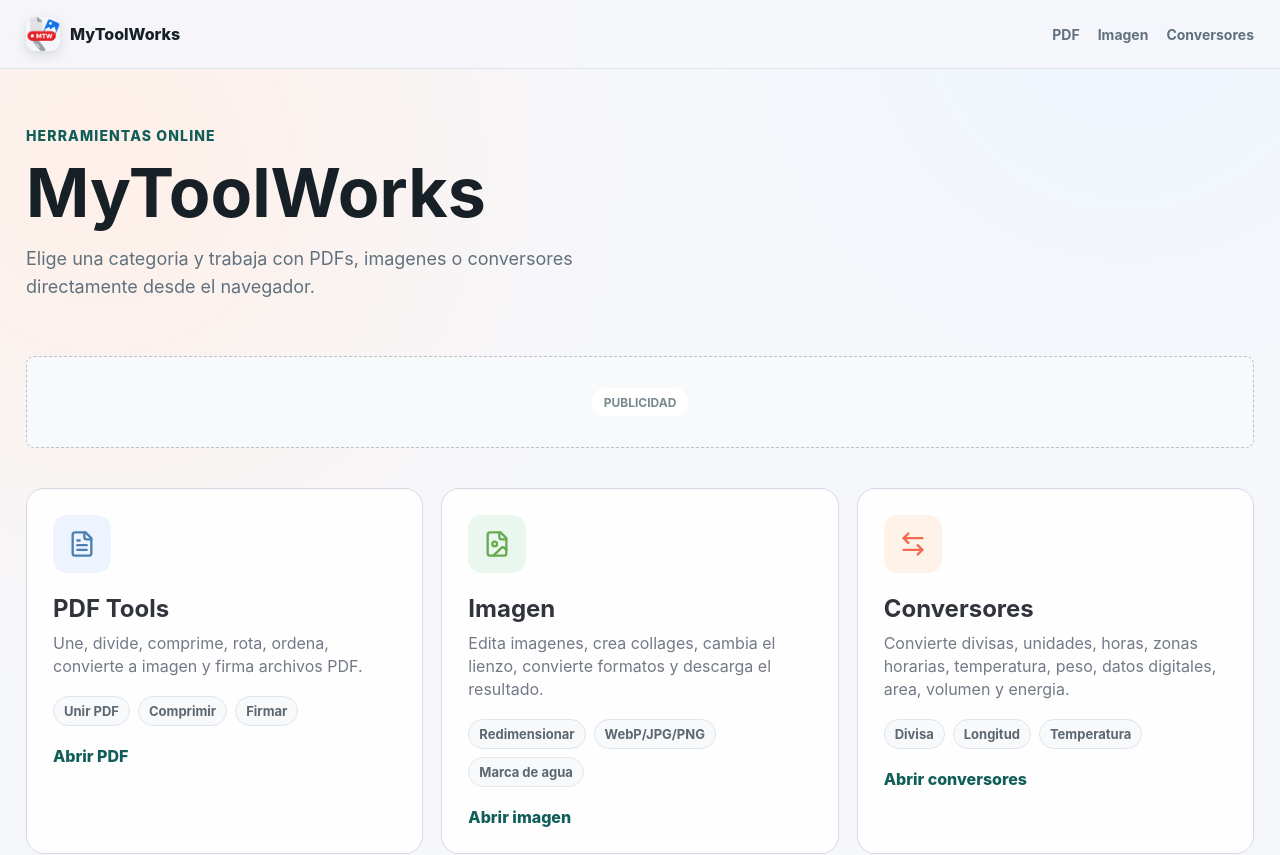
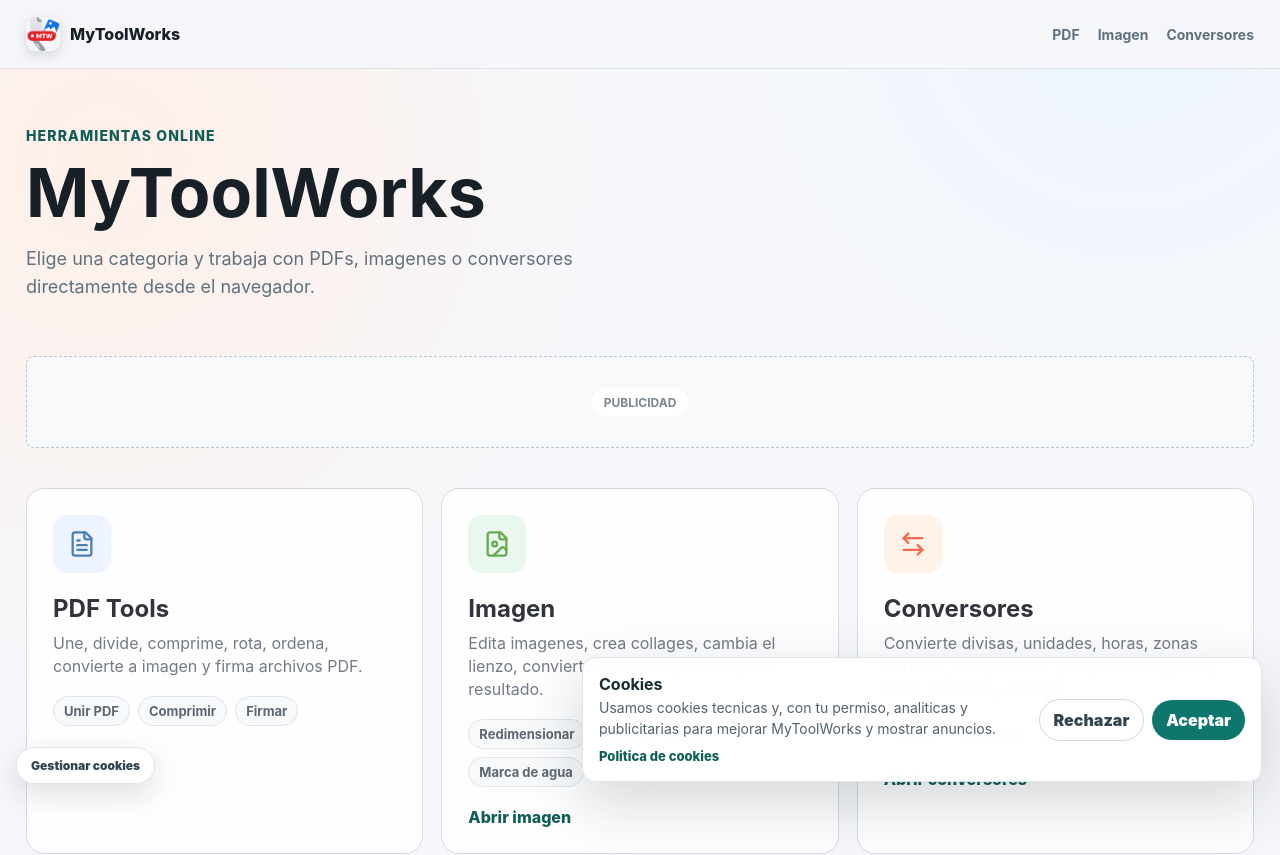
Before and after one commit to txoutx/mytoolworks, a Next.js app: page / in a window 1280 px wide. Shown: the top 855 px of the page. Built offline with nearby package versions, Linux system fonts and the light colour scheme.

Commit message:
Add visible cookie consent controls

```diff
--- /dev/null
+++ b/app/components/CookieConsent.tsx
@@ -0,0 +1,95 @@
+"use client";
+
+import { useEffect, useState } from "react";
+import type { Locale } from "../../lib/i18n";
+
+declare global {
+  interface Window {
+    Cookiebot?: {
+      renew?: () => void;
+      hide?: () => void;
+      consent?: {
+        necessary?: boolean;
+        preferences?: boolean;
+        statistics?: boolean;
+        marketing?: boolean;
+      };
+    };
+  }
+}
+
+const storageKey = "mytoolworks-cookie-choice";
+
+const text = {
+  es: {
+    title: "Cookies",
+    body: "Usamos cookies tecnicas y, con tu permiso, analiticas y publicitarias para mejorar MyToolWorks y mostrar anuncios.",
+    accept: "Aceptar",
+    reject: "Rechazar",
+    manage: "Gestionar cookies",
+    policy: "Politica de cookies"
+  },
+  en: {
+    title: "Cookies",
+    body: "We use technical cookies and, with your permission, analytics and advertising cookies to improve MyToolWorks and show ads.",
+    accept: "Accept",
+    reject: "Reject",
+    manage: "Manage cookies",
+    policy: "Cookie policy"
+  }
+} as const;
+
+export function CookieConsent({ locale }: { locale: Locale }) {
+  const t = text[locale];
+  const [visible, setVisible] = useState(false);
+
+  useEffect(() => {
+    const timer = window.setTimeout(() => {
+      const localChoice = window.localStorage.getItem(storageKey);
+      const cookiebotConsent = window.Cookiebot?.consent;
+      if (!localChoice && !cookiebotConsent) setVisible(true);
+    }, 1200);
+
+    return () => window.clearTimeout(timer);
+  }, []);
+
+  function saveChoice(choice: "accepted" | "rejected") {
+    window.localStorage.setItem(storageKey, choice);
+    setVisible(false);
+    window.Cookiebot?.hide?.();
+  }
+
+  function openPreferences() {
+    if (window.Cookiebot?.renew) {
+      window.Cookiebot.renew();
+      setVisible(false);
+      return;
+    }
+    setVisible(true);
+  }
+
+  return (
+    <>
+      {visible && (
+        <section className="cookie-consent" aria-label={t.title}>
+          <div>
+            <strong>{t.title}</strong>
+            <p>{t.body}</p>
+            <a href={locale === "en" ? "/en/cookies" : "/cookies"}>{t.policy}</a>
+          </div>
+          <div className="cookie-actions">
+            <button type="button" className="secondary" onClick={() => saveChoice("rejected")}>
+              {t.reject}
+            </button>
+            <button type="button" onClick={() => saveChoice("accepted")}>
+              {t.accept}
+            </button>
+          </div>
+        </section>
+      )}
+      <button type="button" className="cookie-manage" onClick={openPreferences}>
+        {t.manage}
+      </button>
+    </>
+  );
+}
--- a/app/globals.css
+++ b/app/globals.css
@@ -2001,6 +2001,78 @@ h1 {
   color: var(--ink);
 }
 
+.cookie-consent {
+  position: fixed;
+  right: 18px;
+  bottom: 18px;
+  z-index: 80;
+  display: grid;
+  grid-template-columns: minmax(0, 1fr) auto;
+  gap: 16px;
+  align-items: center;
+  width: min(680px, calc(100vw - 36px));
+  border: 1px solid #dce5ea;
+  border-radius: 14px;
+  background: rgba(255, 255, 255, 0.98);
+  box-shadow: 0 20px 60px rgba(18, 31, 38, 0.18);
+  padding: 16px;
+}
+
+.cookie-consent strong {
+  display: block;
+  margin-bottom: 4px;
+  color: #172b33;
+  font-size: 16px;
+}
+
+.cookie-consent p {
+  margin: 0 0 6px;
+  color: #52616b;
+  font-size: 14px;
+  line-height: 1.45;
+}
+
+.cookie-consent a {
+  color: var(--brand-strong);
+  font-size: 13px;
+  font-weight: 850;
+}
+
+.cookie-actions {
+  display: flex;
+  gap: 8px;
+  align-items: center;
+}
+
+.cookie-actions button,
+.cookie-manage {
+  border: 0;
+  border-radius: 999px;
+  background: var(--brand);
+  color: #fff;
+  padding: 10px 14px;
+  font-weight: 900;
+  cursor: pointer;
+}
+
+.cookie-actions button.secondary {
+  border: 1px solid #ccd9df;
+  background: #fff;
+  color: #334650;
+}
+
+.cookie-manage {
+  position: fixed;
+  left: 16px;
+  bottom: 16px;
+  z-index: 79;
+  border: 1px solid #dce5ea;
+  background: #fff;
+  color: #334650;
+  box-shadow: 0 10px 30px rgba(18, 31, 38, 0.14);
+  font-size: 12px;
+}
+
 @media (max-width: 900px) {
   .hero-grid,
   .two-column,
@@ -2110,4 +2182,19 @@ h1 {
   .image-preview-canvas-wrap {
     min-height: 280px;
   }
-}
+
+  .cookie-consent {
+    grid-template-columns: 1fr;
+    right: 12px;
+    bottom: 58px;
+    width: calc(100vw - 24px);
+  }
+
+  .cookie-actions {
+    justify-content: stretch;
+  }
+
+  .cookie-actions button {
+    flex: 1;
+  }
+}
--- a/app/layout.tsx
+++ b/app/layout.tsx
@@ -1,5 +1,7 @@
 import type { Metadata } from "next";
 import { headers } from "next/headers";
+import Script from "next/script";
+import { CookieConsent } from "./components/CookieConsent";
 import "./globals.css";
 
 export const metadata: Metadata = {
@@ -43,13 +45,13 @@ export default async function RootLayout({
   return (
     <html lang={locale}>
       <head>
-        <script
+        <Script
           id="Cookiebot"
           src="https://consent.cookiebot.com/uc.js"
           data-cbid="d4c7dab5-5b5d-4327-98fc-047ac5f022ea"
           data-blockingmode="auto"
-          type="text/javascript"
-        ></script>
+          strategy="beforeInteractive"
+        />
         <script async src="https://www.googletagmanager.com/gtag/js?id=G-4ZTWW5XPZ1"></script>
         <script
           dangerouslySetInnerHTML={{
@@ -66,7 +68,10 @@ gtag('config', 'G-4ZTWW5XPZ1');`
         ></script>
       </head>
 
-      <body>{children}</body>
+      <body>
+        {children}
+        <CookieConsent locale={locale} />
+      </body>
     </html>
   );
 }
```
